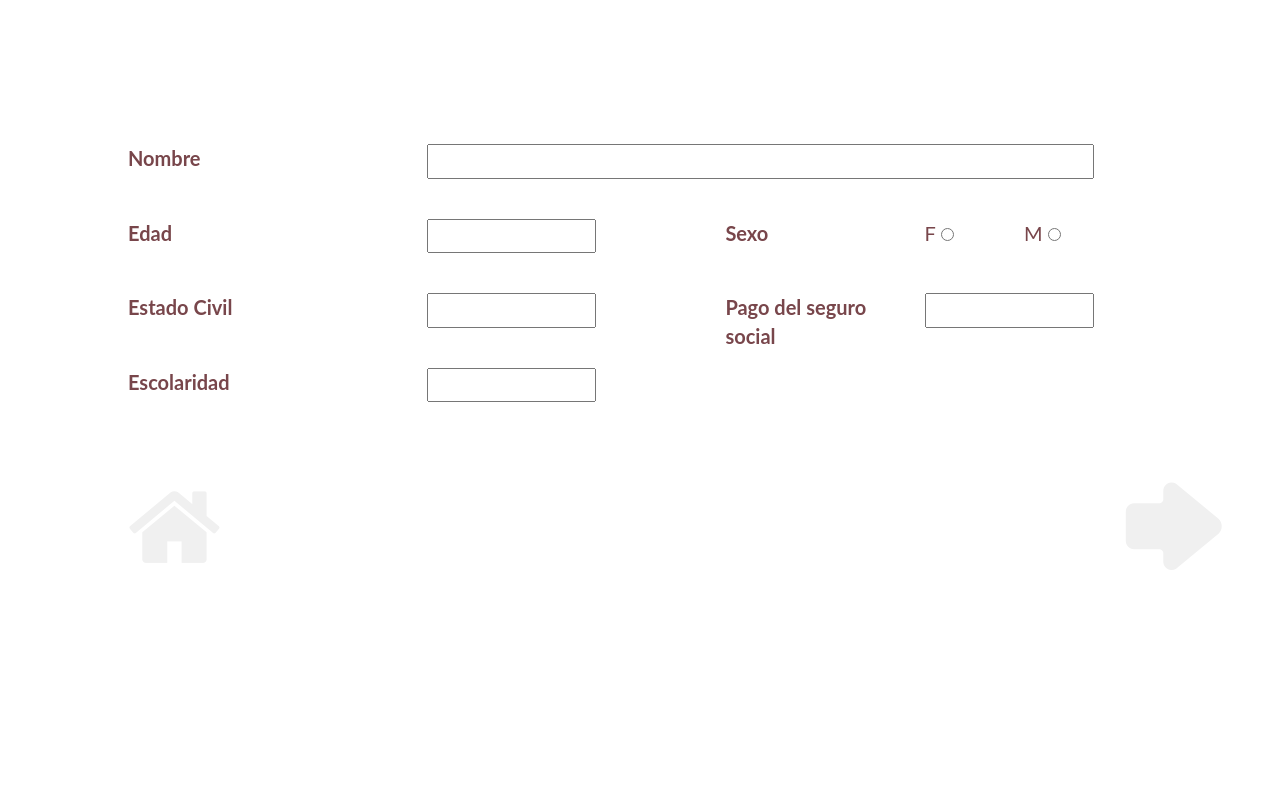
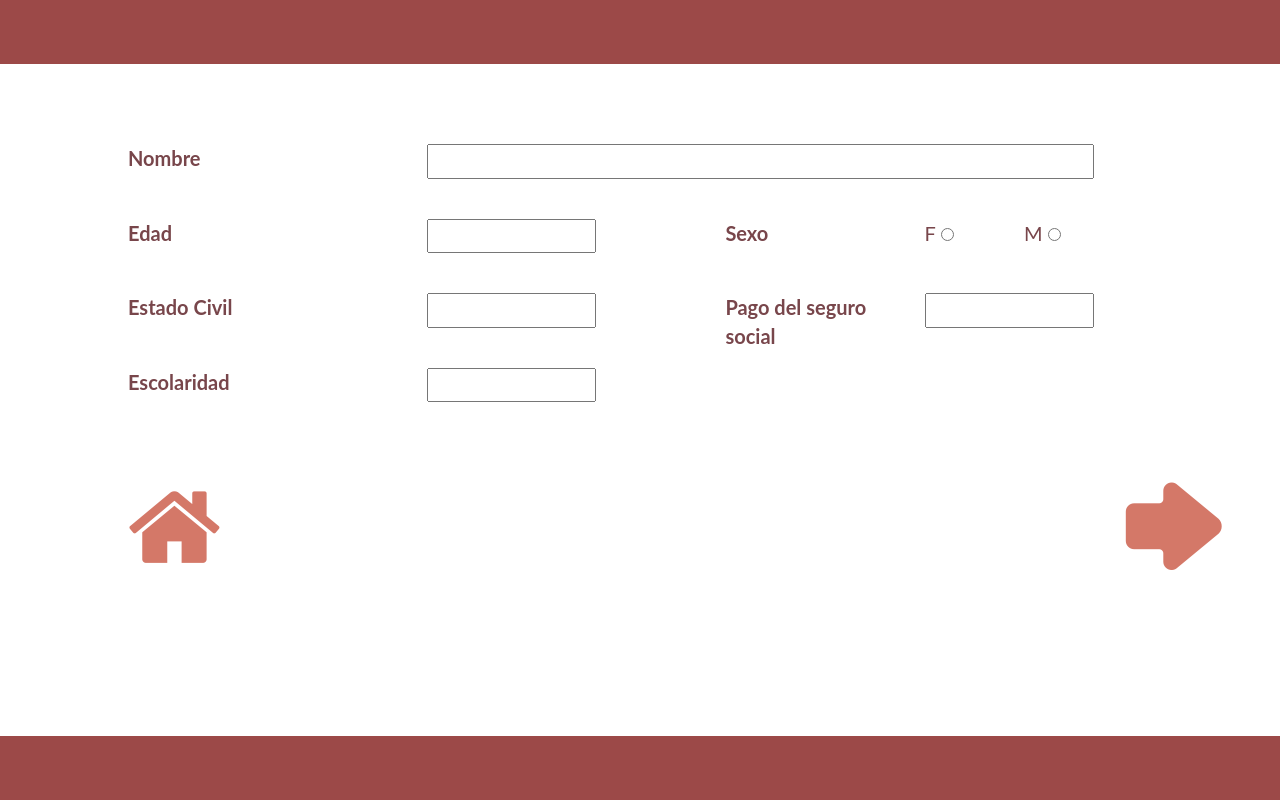
Before and after one commit to Narsatrev/InfogericQR, a PHP site: page /registro_paciente.php in a window 1280 px wide. Run offline with PHP 8.4, Linux system fonts and the light colour scheme.

Commit message:
interfaz

```diff
--- a/css/cuestionario.css
+++ b/css/cuestionario.css
@@ -14,9 +14,20 @@ body {
     overflow-x: hidden;
     font-size:20px;
 }
-
+.margen{
+    position: absolute;
+    background:#9c4948;
+    width: 100%;
+    height:8%;
+}
+#margen_top{
+    top:0%;
+}
+#margen_bot{
+    bottom:0%;
+}
 .next {
-	color: #f0f0f0;
+	color: #d47868;
 	text-decoration: none;
 }
 .next:hover{
@@ -24,7 +35,7 @@ body {
 	text-decoration: none;
 }
 .prev{
-	color: #f0f0f0;
+	color: #d47868;
 	text-decoration: none;
 }
 .prev:hover{
@@ -32,7 +43,7 @@ body {
 	text-decoration: none;
 }
 .home{
-	color: #f0f0f0;
+	color: #d47868;
 	text-decoration: none;
 }
 .home:hover{
@@ -46,7 +57,16 @@ body {
 	transition: -moz-transform 0.2s;
 	transition: transform 0.2s;
 }
-
+button{
+    background: #fff;
+    border:0px solid;
+    color: #d47868;
+}
+button:hover{
+    background: #fff;
+    border:0px solid;
+    color:darkseagreen;
+}
 .icon:before {
 	font-family: 'icomoon';
 	font-size: 5em;
@@ -67,6 +87,9 @@ body {
 .home:before {
 	content: "\f015";
 }
+.checked:before {
+	content: "\f00c";
+}
 .div-login{
     position:absolute;
     top:10%;
--- a/prueba_qr.html
+++ b/prueba_qr.html
@@ -40,7 +40,7 @@
         </div>
 
         <div id='qrcode'></div>
-
+        <div id="barra">Presione la cámara para escanear el código</div>
         <script src="js/base.js"></script>
 
     </body>
--- a/registro_paciente.php
+++ b/registro_paciente.php
@@ -7,6 +7,7 @@
         <script src="frameworks/jquery-2.1.4.js"></script>
     </head>
     <body>
+        <div id="margen_top" class="margen"></div>
         <form id="registro"  method="post" action="MenuDoctor.php" >
             <div id="div1" class="div-login" style="left:5%;">
                 <div class="row">
@@ -188,7 +189,6 @@
                     </div>
                     </div>
                 </div>
-            </div>
             <div id="div4" class="div-login" >
                 <div class="row">
                     <div class="col-sm-3">
@@ -253,7 +253,7 @@
                         <label>Emergencias Recientes</label>
                     </div>
                     <div class="col-sm-2">
-                       <a>Agregar</a>
+                       <a onclick="nuevo_emergencia()">Agregar</a>
                     </div>
                 </div>
                   <div class="row">
@@ -265,11 +265,12 @@
                     </div>
                     <div class="col-sm-8"></div>
                     <div class="col-sm-2">
-                        <input type="submit" value="√">
+                        <button class="icon checked"></button>
                     </div>
                 </div>
             </div>
         </form>
+        <div id="margen_bot" class="margen"></div>
     </body>
 </html>
 <script>
@@ -367,6 +368,9 @@
     function nuevo_medicamento(){
         $('#medicamentos').append("<div class='row'><div class='col-sm-1'></div><div class='col-sm-5'><input type='text' name='medicamentos[]' style='width:100%;'/></div><div class='col-sm-2'><a>Quitar</a></div></div>");
     }
+    function nuevo_emergencia(){
+        $('#emergencias_recientes').append("<div class='row'><div class='col-sm-1'>Fecha: </div><div class='col-sm-3'><input type='date' name='emergencia_fecha[]' style='width:100%;'/></div><div class='col-sm-2'>Descripción: </div><div class='col-sm-3'><input type='text' name='emergencia_descripcion[]' style='width:100%;'/></div><div class='col-sm-2'><a>Quitar</a></div></div>");
+    }
     function nav_sig(origen,destino){
         $(origen).animate({left:'-100%'},800);
         $(destino).animate({left:'5%'},800);
```
Also changed, not shown: css/prueba_qr.css (+8 -1 lines), fonts/icomoon.ttf, fonts/icomoon.woff, 2 other files.
